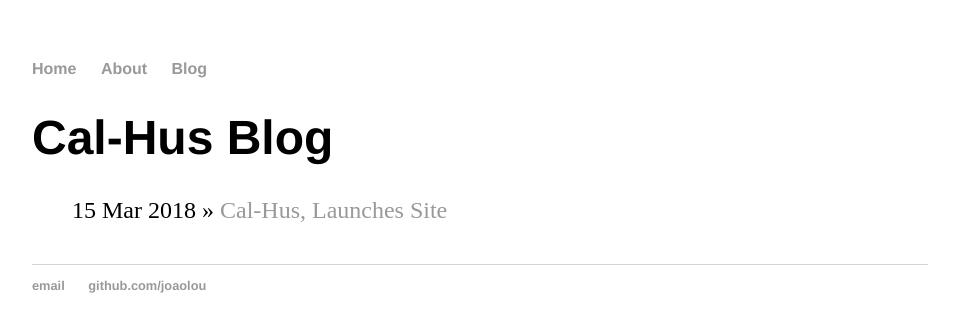
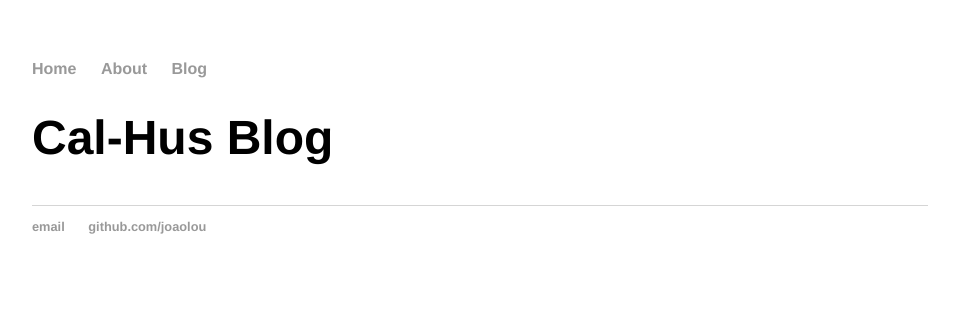
Before and after one commit to joaolou/Cal-Hus, a Jekyll site: the page built from blog/index.html, in a window 1280 px wide. Shown: the top 332 px of the page, without its empty margins (160-1119 px from the left). Built offline with Jekyll 4.4.1, drawn with Linux system fonts in a browser that asks for light colours.

Commit message:
fixing blog index

```diff
--- a/blog/index.html
+++ b/blog/index.html
@@ -4,7 +4,7 @@ title: Cal-Hus Blog
 ---
 <h1>{{ page.title }}</h1>
 	<ul class="posts">
-		{% for post in site.posts %}
+		{% for post in site.blog/posts %}
 		<li><span>{{ post.date | date_to_string }}</span> » <a href="{{ post.url }}" title="{{ post.title }}">{{ post.title }}</a></li>
 	  	{% endfor %}
 	</ul>
```
